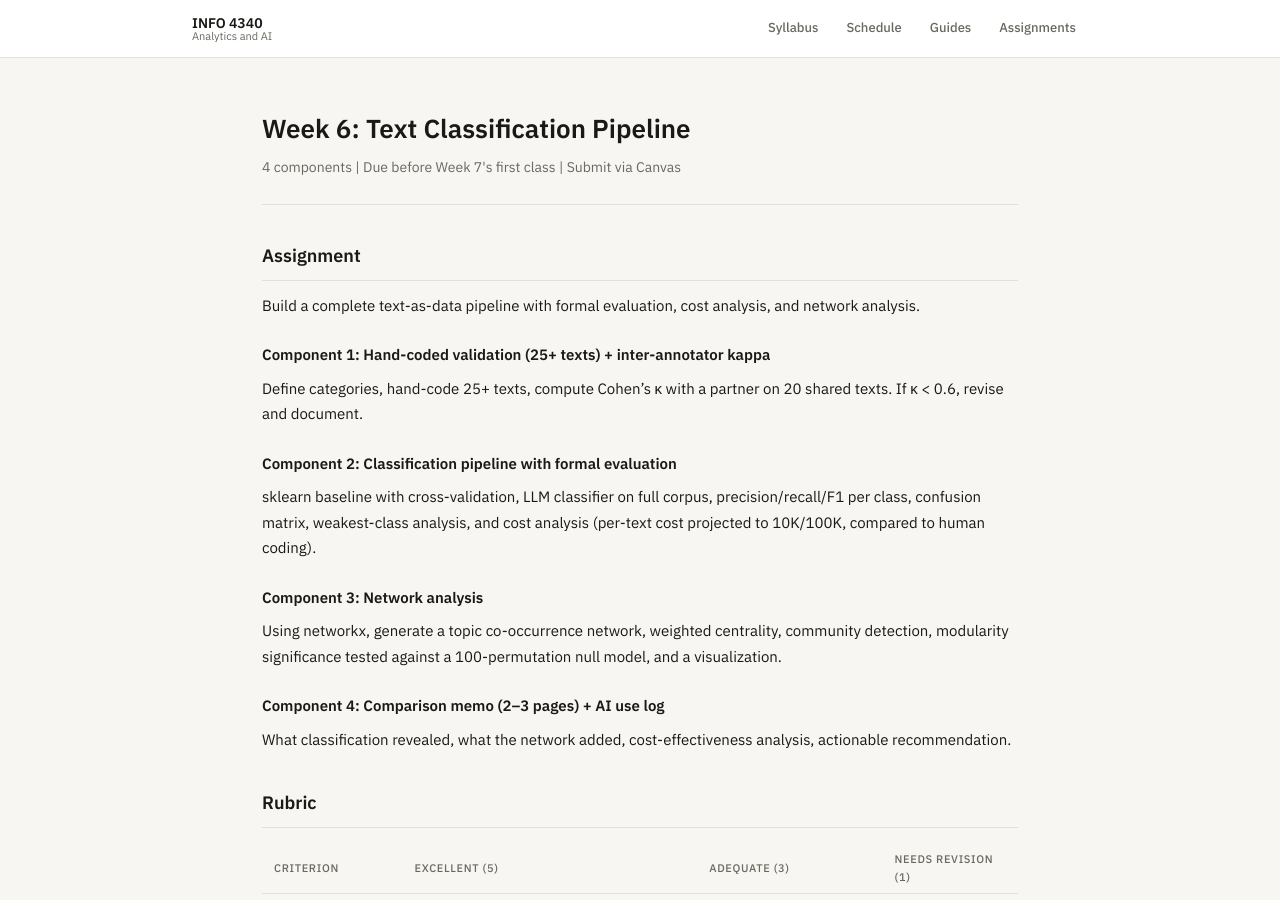
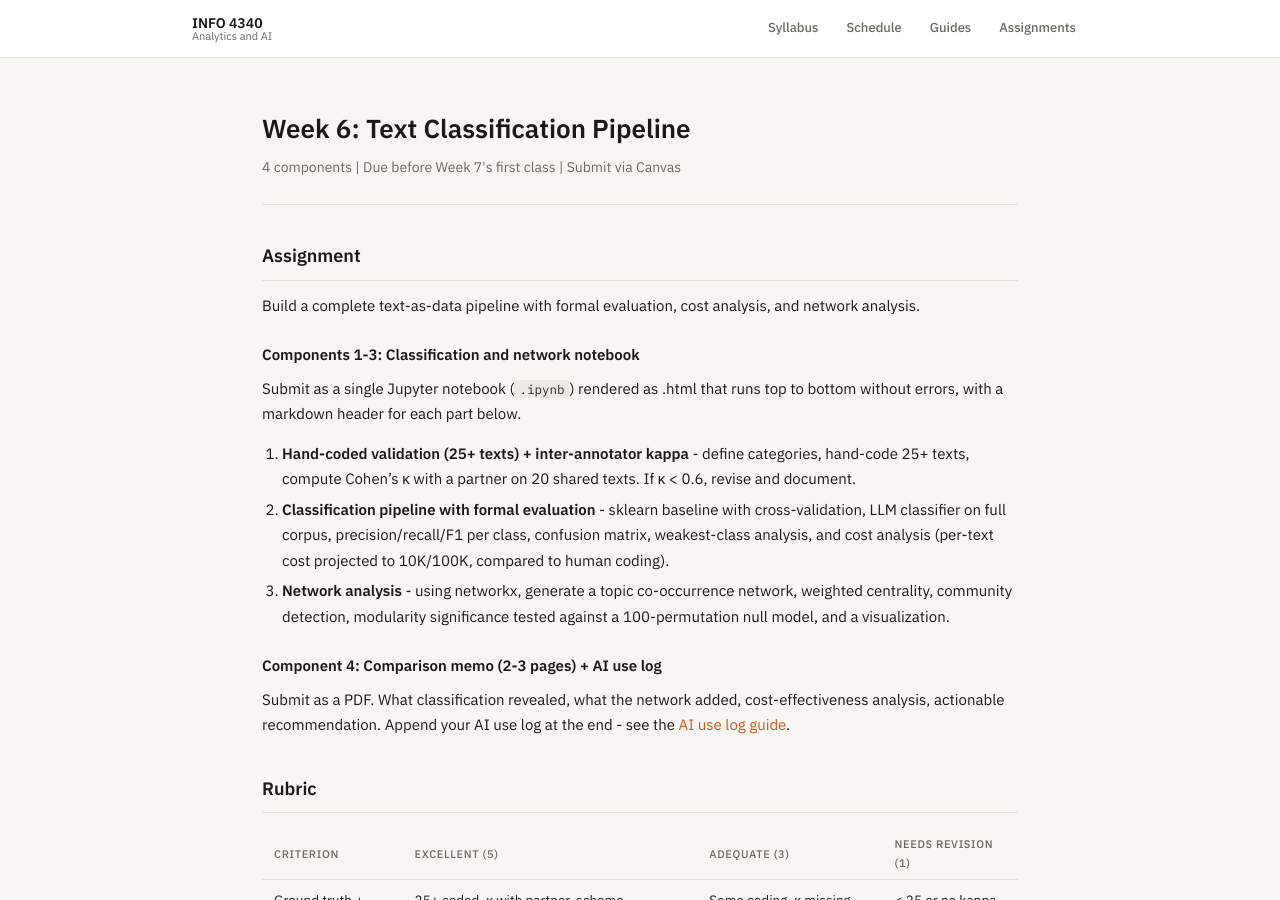
Before and after one commit to steflangehennig/info4340, a Jekyll site: the page built from assignments/week-6-text.md, in a window 1280 px wide and 900 px high. Built offline with Jekyll 4.4.1, drawn with Linux system fonts in a browser that asks for light colours.

Commit message:
clean up assign requirements

```diff
--- a/assignments/week-6-text.md
+++ b/assignments/week-6-text.md
@@ -9,21 +9,17 @@ permalink: /assignments/week-6-text/
 
 Build a complete text-as-data pipeline with formal evaluation, cost analysis, and network analysis.
 
-### Component 1: Hand-coded validation (25+ texts) + inter-annotator kappa
+### Components 1-3: Classification and network notebook
 
-Define categories, hand-code 25+ texts, compute Cohen's κ with a partner on 20 shared texts. If κ < 0.6, revise and document.
+Submit as a single Jupyter notebook (`.ipynb`) rendered as .html that runs top to bottom without errors, with a markdown header for each part below.
 
-### Component 2: Classification pipeline with formal evaluation
+1. **Hand-coded validation (25+ texts) + inter-annotator kappa** - define categories, hand-code 25+ texts, compute Cohen's κ with a partner on 20 shared texts. If κ < 0.6, revise and document.
+2. **Classification pipeline with formal evaluation** - sklearn baseline with cross-validation, LLM classifier on full corpus, precision/recall/F1 per class, confusion matrix, weakest-class analysis, and cost analysis (per-text cost projected to 10K/100K, compared to human coding).
+3. **Network analysis** - using networkx, generate a topic co-occurrence network, weighted centrality, community detection, modularity significance tested against a 100-permutation null model, and a visualization.
 
-sklearn baseline with cross-validation, LLM classifier on full corpus, precision/recall/F1 per class, confusion matrix, weakest-class analysis, and cost analysis (per-text cost projected to 10K/100K, compared to human coding).
+### Component 4: Comparison memo (2-3 pages) + AI use log
 
-### Component 3: Network analysis
-
-Using networkx, generate a topic co-occurrence network, weighted centrality, community detection, modularity significance tested against a 100-permutation null model, and a visualization.
-
-### Component 4: Comparison memo (2–3 pages) + AI use log
-
-What classification revealed, what the network added, cost-effectiveness analysis, actionable recommendation.
+Submit as a PDF. What classification revealed, what the network added, cost-effectiveness analysis, actionable recommendation. Append your AI use log at the end - see the [AI use log guide]({{ site.baseurl }}/guides/ai-use-log/).
 
 ## Rubric
 
```
Also changed, not shown: assignments/week-7-evaluation.md (+6 -2 lines), assignments/week-8-incident.md (+6 -2 lines), assignments/week-9-governance.md (+7 -3 lines).
